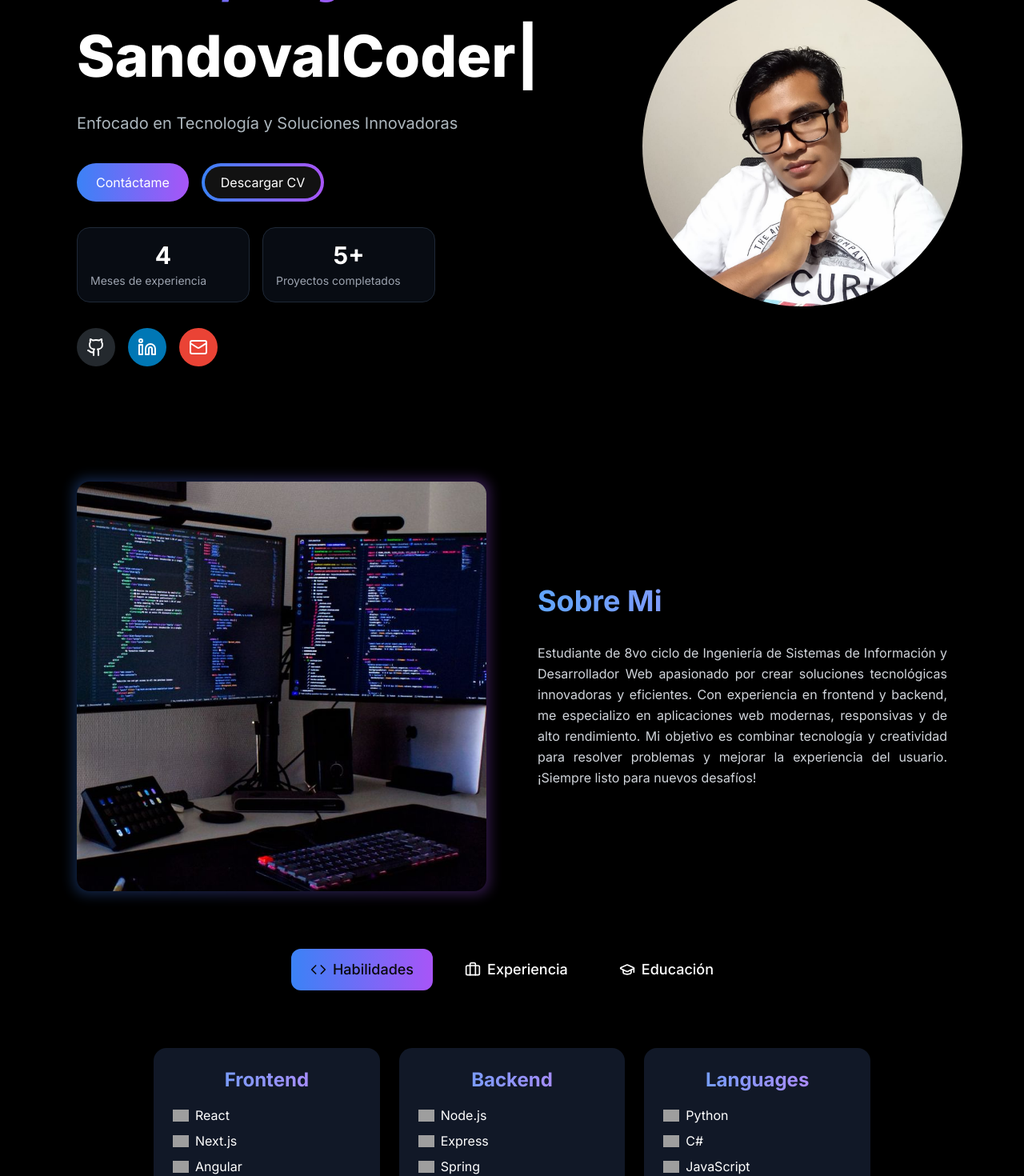
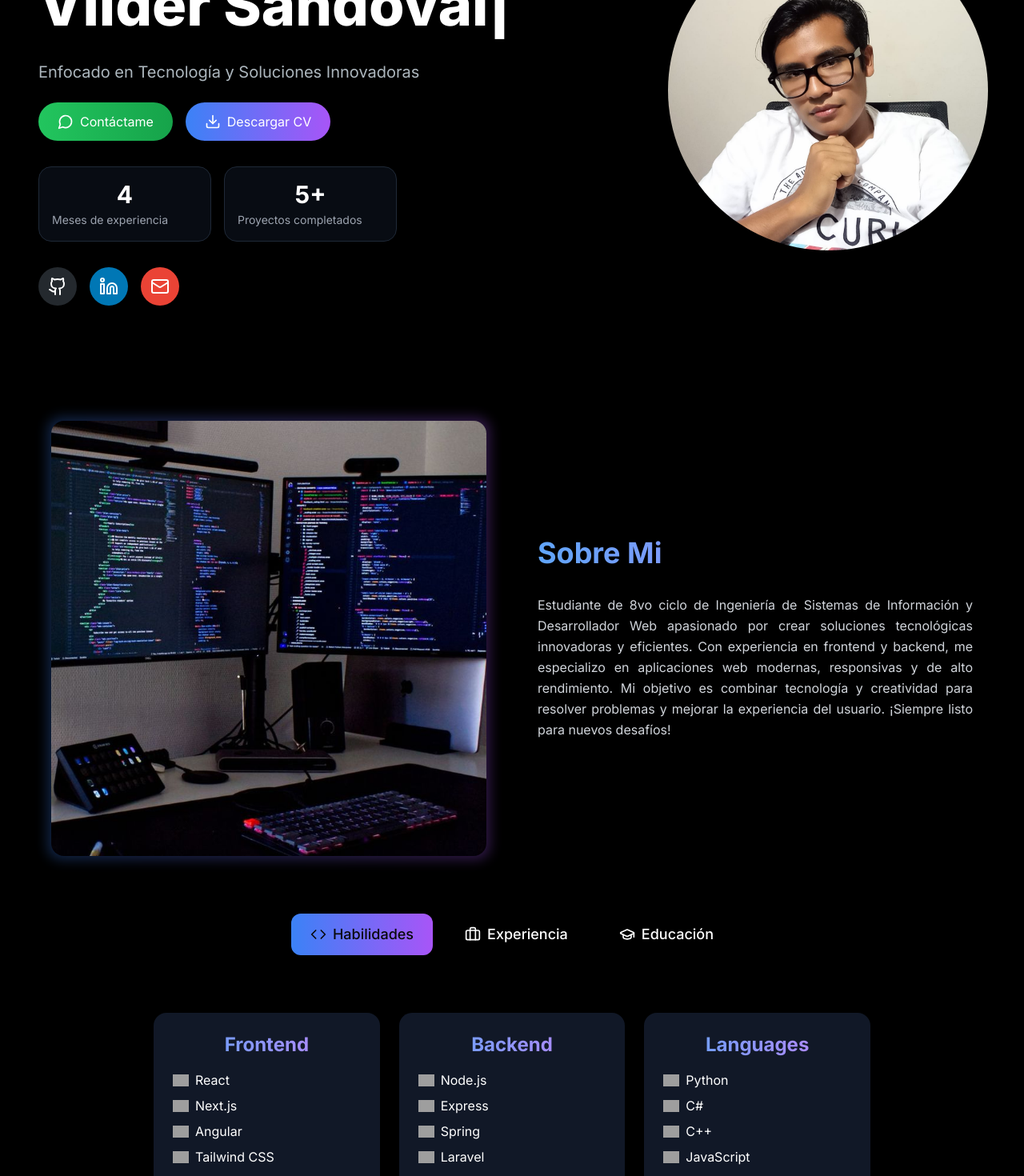
Before and after one commit to SandovalCoder/Portfolio, a Next.js app: page / in a window 1280 px wide. Shown: the part 220-1690 px from the top of the page at 80% size. Built offline with nearby package versions, Linux system fonts and the light colour scheme; grey boxes are pictures that could not be loaded.

Commit message:
Mejorando el diseño

```diff
--- a/app/page.tsx
+++ b/app/page.tsx
@@ -6,10 +6,12 @@ import Footer from "@/components/Footer";
 
 export default function Home() {
   return (
-    <div className="w-full min-h-screen bg-black text-white">
+    <div>
       <Header />
-      <main className="pt-16">
-        <div className="container mx-auto px-8 md:px-16 lg:px-24">
+      <main>
+        <div className="bg-gradient-to-br from-slate-900 via-slate-800 to-slate-900">
+        {/* <div className="container mx-auto px-4 md:px-8 lg:px-12"> */}
+
           <HeroSection />
           <AboutSection />
           <Project />
--- a/components/AboutSection.tsx
+++ b/components/AboutSection.tsx
@@ -5,7 +5,7 @@ import TabsComponent from "./Tabs";
 
 const AboutSection = () => {
   return (
-    <section className="w-full text-white py-20" id="about">
+    <section className="w-full bg-black text-white py-20" id="about">
       <div className="container mx-auto">
         <div className="max-w-6xl mx-auto">
           <div className="grid md:grid-cols-2 gap-16 items-center mb-20">
--- a/components/HeroSection.tsx
+++ b/components/HeroSection.tsx
@@ -4,7 +4,7 @@ import Image from "next/image";
 import { TypeAnimation } from "react-type-animation";
 import { motion } from "framer-motion";
 import Link from "next/link";
-import { Github, Linkedin, Mail } from "lucide-react";
+import { Github, Linkedin, Mail, MessageCircle, Download } from "lucide-react";
 
 const HeroSection = () => {
   const stats = [
@@ -40,10 +40,11 @@ const HeroSection = () => {
   ];
 
   return (
-    <section className="lg:py-16" id="home">
-      <div className="grid grid-cols-1 sm:grid-cols-12">
-        <motion.div
-          initial={{ opacity: 0, scale: 0.5 }}
+    <section className="bg-black text-white py-16 lg:py-16" id="home">
+      <div className="container mx-auto px-4 md:px-8 lg:px-12">
+        <div className="grid grid-cols-1 sm:grid-cols-12">
+          <motion.div
+            initial={{ opacity: 0, scale: 0.5 }}
           animate={{ opacity: 1, scale: 1 }}
           transition={{ duration: 0.5 }}
           className="col-span-8 place-self-center text-center sm:text-left justify-self-start"
@@ -54,7 +55,7 @@ const HeroSection = () => {
             </span>
             <br />
             <TypeAnimation
-              sequence={["SandovalCoder", 1000, "Desarrollador Web", 1000]}
+              sequence={["Vilder Sandoval", 1000, "Desarrollador Web", 1000]}
               wrapper="span"
               speed={50}
               repeat={Infinity}
@@ -64,26 +65,26 @@ const HeroSection = () => {
             Enfocado en Tecnología y Soluciones Innovadoras
           </p>
 
-          <div>
+          <div className="flex flex-col sm:flex-row gap-4 mb-8">
             {/* Botón "Contáctame" que abre WhatsApp */}
             <Link
               href="https://wa.me/51900899586"
               target="_blank"
               rel="noopener noreferrer"
-              className="px-6 inline-block py-3 w-full sm:w-fit rounded-full mr-4 text-white bg-gradient-to-r from-blue-500 to-purple-500 transform transition-transform duration-300 hover:scale-105"
+              className="px-6 py-3 rounded-full text-white bg-gradient-to-r from-green-500 to-green-600 hover:bg-gradient-to-br transform transition-transform duration-300 hover:scale-105 flex items-center justify-center gap-2"
             >
-              Contáctame
+              <MessageCircle size={20} />
+              <span>Contáctame</span>
             </Link>
 
             {/* Botón "Descargar CV" que descarga un archivo PDF */}
             <Link
               href="/SANDOVAL_CV.pdf"
               download="CV_Luis_Sandoval.pdf"
-              className="px-1 inline-block py-1 w-full sm:w-fit rounded-full bg-gradient-to-r from-blue-500 to-purple-500 mt-3 transform transition-transform duration-300 hover:scale-105"
+              className="px-6 py-3 rounded-full text-white bg-gradient-to-r from-blue-500 to-purple-500 hover:bg-gradient-to-br transform transition-transform duration-300 hover:scale-105 flex items-center justify-center gap-2"
             >
-              <span className="block bg-[#121212] hover:bg-slate-800 rounded-full px-5 py-2 text-white">
-                Descargar CV
-              </span>
+              <Download size={20} />
+              <span>Descargar CV</span>
             </Link>
           </div>
 
@@ -95,7 +96,7 @@ const HeroSection = () => {
                 initial={{ opacity: 0, y: 20 }}
                 animate={{ opacity: 1, y: 0 }}
                 transition={{ delay: index * 0.2 }}
-                className="bg-gray-900/50 backdrop-blur-sm p-4 rounded-2xl border border-gray-800 transition-all duration-300"
+                className="bg-gray-900/50  backdrop-blur-sm p-4 rounded-2xl border border-gray-800 transition-all duration-300"
               >
                 <p className="text-3xl font-bold text-white mb-1 text-center">
                   {stat.value}
@@ -140,7 +141,8 @@ const HeroSection = () => {
               height={400}
             />
           </div>
-        </motion.div>
+          </motion.div>
+        </div>
       </div>
     </section>
   );
--- a/components/Project.tsx
+++ b/components/Project.tsx
@@ -1,7 +1,6 @@
 "use client";
 import React, { useState } from "react";
 import Image from "next/image";
-import { ProjectItem, ServiceItem } from "@/types/Projects";
 import { Eye } from "lucide-react";
 
 import { Card, CardContent, CardHeader, CardTitle } from "@/components/ui/card";
@@ -14,139 +13,16 @@ import {
   PaginationPrevious,
 } from "@/components/ui/pagination";
 import techIcons from "@/types/icons";
+import { ProjectsOwn, services } from "@/types/listprojects";
+import type { Project, Service } from "@/types/listprojects";
 
-import RidenOn from "../assets/RidenOn.png";
-import Calculator from "../assets/Calculator.png";
-import UniTrack from "../assets/UniTrack.png";
-import OrganAlzer from "../assets/OrganAlzer.png";
-import Portfolio from "../assets/Portfolio.png";
-import ContigoVoy from "../assets/ContigoVoy.png";
-import AsdenPeru from "../assets/AsdenPeru.png";
-import NovaTech from "../assets/NovaTech.png";
-import CodeJourney from "../assets/CodeJourney.png";
 
-// Define interfaces for items
-
-type PortfolioItem = ProjectItem | ServiceItem;
 
 const Project = () => {
   // Estados para la paginación
   const [currentProjectPage, setCurrentProjectPage] = useState(1);
   const [currentServicePage, setCurrentServicePage] = useState(1);
-  const itemsPerPage = 2; // Número de elementos por página
-
-  // Datos de proyectos personales
-  const ProjectsOwn: ProjectItem[] = [
-    {
-      id: 1,
-      name: "Portfolio",
-      technologies: ["Nextjs", "Tailwind", "TypeScript"],
-      image: Portfolio,
-      description:
-        "Mi portafolio personal construido con Next.js, Tailwind CSS, TypeScript y Framer Motion.",
-      github: "https://github.com/SandovalCoder/Portfolio",
-      demo: "https://portfolio-tau-coral-53.vercel.app/",
-    },
-    {
-      id: 2,
-      name: "CodeJourney",
-      technologies: [
-        "TypeScript",
-        "Tailwind",
-        "Nextjs",
-        "Express",
-        "MongoDB",
-        "Nodejs",
-      ],
-      image: CodeJourney,
-      description:
-        "CodeJourney es una plataforma social de blogging técnico diseñada para desarrolladores. Permite publicar y compartir conocimientos mediante posts, utilizando una arquitectura moderna y escalable.",
-      github: "https://github.com/SandovalCoder/front-CodeJourney",
-      demo: "",
-    },
-    {
-      id: 3,
-      name: "NovaTech",
-      technologies: ["Vite", "TypeScript", "Tailwind"],
-      image: NovaTech,
-      description:
-        "NovaTech es una aplicación de comercio electrónico moderna dedicada a la venta de tecnologías de punta: smartphones, laptops, televisores y más.",
-      github: "https://github.com/SandovalCoder/NovaTech",
-      demo: "https://nova-tech-two.vercel.app/",
-    },
-    {
-      id: 4,
-      name: "RidenOn",
-      technologies: ["HTML5", "CSS3", "Bootstrap"],
-      image: RidenOn,
-      description:
-        "RideOn es una plataforma de compra de autos en línea con diseño responsivo, construida con HTML5, CSS3 y Bootstrap.",
-      github: "https://github.com/SandovalCoder/RideOn_Landing_Page",
-      demo: "https://rideon-y.vercel.app/",
-    },
-    {
-      id: 5,
-      name: "Calculator",
-      technologies: ["HTML5", "CSS3", "Bootstrap", "JavaScript"],
-      image: Calculator,
-      description:
-        "Calculadora simple con operaciones básicas y diseño responsivo, construida con HTML, CSS, Bootstrap 5 y JavaScript.",
-      github: "https://github.com/SandovalCoder/Calculator",
-    },
-    {
-      id: 6,
-      name: "UniTrack",
-      technologies: ["HTML5", "CSS3", "Bootstrap", "JavaScript"],
-      image: UniTrack,
-      description:
-        "UniTrack es una plataforma para gestionar y hacer seguimiento de tu rendimiento académico. Registra tus cursos, calcula tu promedio ponderado y más.",
-      github: "https://github.com/SandovalCoder/PoderadoUniversitario",
-    },
-    {
-      id: 7,
-      name: "OrganAlzer",
-      technologies: ["HTML5", "CSS3", "JavaScript"],
-      image: OrganAlzer,
-      description:
-        "OrganAIzer es un asistente de productividad inteligente que te ayuda a organizar tareas, establecer recordatorios y gestionar tu tiempo de manera eficiente.",
-      github: "https://github.com/SandovalCoder/Coder.github.io",
-    },
-  ];
-
-  // Datos de servicios profesionales
-  const services: ServiceItem[] = [
-    {
-      id: 1,
-      name: "ContigoVoy",
-      technologies: [
-        "Nextjs",
-        "TypeScript",
-        "Supabase",
-        "Tailwind",
-        "PostgreSQL",
-      ],
-      image: ContigoVoy,
-      description:
-        "Plataforma integral de atención psicológica que ofrece terapias virtuales, reserva de citas y acompañamiento personalizado para usuarios en su proceso de bienestar emocional.",
-      company: "NeonHouseLed",
-    },
-    {
-      id: 2,
-      name: "AsdenPerú",
-      technologies: [
-        "Nextjs",
-        "TypeScript",
-        "MongoDB",
-        "Express",
-        "Nodejs",
-        "Tailwind",
-      ],
-      image: AsdenPeru,
-      description:
-        "Plataforma digital que centraliza la gestión y difusión de iniciativas de desarrollo sostenible.\nImpulsa la innovación, transparencia y compromiso social para un Perú más justo.",
-      company: "NeonHouseLed",
-    },
-  ];
+  const itemsPerPage = 4; // Número de elementos por página
 
   // Lógica de paginación para proyectos
   const indexOfLastProject = currentProjectPage * itemsPerPage;
@@ -172,7 +48,7 @@ const Project = () => {
   };
 
   // Componente para renderizar tarjetas
-  const renderCard = (item: PortfolioItem, type: "project" | "service") => (
+  const renderCard = (item: Project | Service, type: "project" | "service") => (
     <div key={item.id} className="group relative">
       <div className="absolute -inset-1 bg-gradient-to-r from-blue-500 to-purple-500 rounded-2xl blur opacity-30 group-hover:opacity-100 transition duration-1000"></div>
       <Card className="relative bg-gray-900/50 border-gray-800 overflow-hidden">
--- a/types/icons.ts
+++ b/types/icons.ts
@@ -14,7 +14,6 @@ const techIcons = {
     Supabase: "https://cdn.jsdelivr.net/gh/devicons/devicon/icons/supabase/supabase-original.svg",
     PostgreSQL: "https://cdn.jsdelivr.net/gh/devicons/devicon/icons/postgresql/postgresql-original.svg",
     Express: "https://cdn.jsdelivr.net/gh/devicons/devicon/icons/express/express-original.svg",
-    HeroUI: "https://raw.githubusercontent.com/devicons/devicon/v2.16.0/icons/heroui/heroui-plain.svg",
     Vite: "https://cdn.jsdelivr.net/gh/devicons/devicon/icons/vitejs/vitejs-original.svg",
 };
 
--- /dev/null
+++ b/types/listprojects.tsx
@@ -0,0 +1,143 @@
+import { StaticImageData } from "next/image";
+import RidenOn from "../assets/RidenOn.png";
+import Calculator from "../assets/Calculator.png";
+import UniTrack from "../assets/UniTrack.png";
+import OrganAlzer from "../assets/OrganAlzer.png";
+import Portfolio from "../assets/Portfolio.png";
+import ContigoVoy from "../assets/ContigoVoy.png";
+import AsdenPeru from "../assets/AsdenPeru.png";
+import NovaTech from "../assets/NovaTech.png";
+import CodeJourney from "../assets/CodeJourney.png";
+
+export interface Project {
+  id: number;
+  name: string;
+  technologies: string[];
+  image: StaticImageData;
+  description: string;
+  github: string;
+  demo?: string;
+}
+
+export interface Service {
+  id: number;
+  name: string;
+  technologies: string[];
+  image: StaticImageData;
+  description: string;
+  company: string;
+}
+
+const ProjectsOwn = [
+  {
+    id: 1,
+    name: "Portfolio",
+    technologies: ["Nextjs", "Tailwind", "TypeScript"],
+    image: Portfolio,
+    description:
+      "Mi portafolio personal construido con Next.js, Tailwind CSS, TypeScript y Framer Motion.",
+    github: "https://github.com/SandovalCoder/Portfolio",
+    demo: "https://sandovalcoder-portfolio.vercel.app/",
+  },
+  {
+    id: 2,
+    name: "CodeJourney",
+    technologies: [
+      "TypeScript",
+      "Tailwind",
+      "Nextjs",
+      "Express",
+      "MongoDB",
+      "Nodejs",
+    ],
+    image: CodeJourney,
+    description:
+      "CodeJourney es una plataforma social de blogging técnico diseñada para desarrolladores. Permite publicar y compartir conocimientos mediante posts, utilizando una arquitectura moderna y escalable.",
+    github: "https://github.com/SandovalCoder/front-CodeJourney",
+    demo: "https://code-journey-phi.vercel.app",
+  },
+  {
+    id: 3,
+    name: "NovaTech",
+    technologies: ["Vite", "TypeScript", "Tailwind"],
+    image: NovaTech,
+    description:
+      "NovaTech es una aplicación de comercio electrónico moderna dedicada a la venta de tecnologías de punta: smartphones, laptops, televisores y más.",
+    github: "https://github.com/SandovalCoder/NovaTech",
+    demo: "https://nova-tech-two.vercel.app/",
+  },
+  {
+    id: 4,
+    name: "RidenOn",
+    technologies: ["HTML5", "CSS3", "Bootstrap"],
+    image: RidenOn,
+    description:
+      "RideOn es una plataforma de compra de autos en línea con diseño responsivo, construida con HTML5, CSS3 y Bootstrap.",
+    github: "https://github.com/SandovalCoder/RideOn_Landing_Page",
+    demo: "https://rideon-y.vercel.app/",
+  },
+  {
+    id: 5,
+    name: "Calculator",
+    technologies: ["HTML5", "CSS3", "Bootstrap", "JavaScript"],
+    image: Calculator,
+    description:
+      "Calculadora simple con operaciones básicas y diseño responsivo, construida con HTML, CSS, Bootstrap 5 y JavaScript.",
+    github: "https://github.com/SandovalCoder/Calculator",
+  },
+  {
+    id: 6,
+    name: "UniTrack",
+    technologies: ["HTML5", "CSS3", "Bootstrap", "JavaScript"],
+    image: UniTrack,
+    description:
+      "UniTrack es una plataforma para gestionar y hacer seguimiento de tu rendimiento académico. Registra tus cursos, calcula tu promedio ponderado y más.",
+    github: "https://github.com/SandovalCoder/PoderadoUniversitario",
+  },
+  {
+    id: 7,
+    name: "OrganAlzer",
+    technologies: ["HTML5", "CSS3", "JavaScript"],
+    image: OrganAlzer,
+    description:
+      "OrganAIzer es un asistente de productividad inteligente que te ayuda a organizar tareas, establecer recordatorios y gestionar tu tiempo de manera eficiente.",
+    github: "https://github.com/SandovalCoder/Coder.github.io",
+  },
+];
+
+// Datos de servicios profesionales
+const services= [
+  {
+    id: 1,
+    name: "ContigoVoy",
+    technologies: [
+      "Nextjs",
+      "TypeScript",
+      "Supabase",
+      "Tailwind",
+      "PostgreSQL",
+    ],
+    image: ContigoVoy,
+    description:
+      "Plataforma integral de atención psicológica que ofrece terapias virtuales, reserva de citas y acompañamiento personalizado para usuarios en su proceso de bienestar emocional.",
+    company: "NeonHouseLed",
+  },
+  {
+    id: 2,
+    name: "AsdenPerú",
+    technologies: [
+      "Nextjs",
+      "TypeScript",
+      "MongoDB",
+      "Express",
+      "Nodejs",
+      "Tailwind",
+    ],
+    image: AsdenPeru,
+    description:
+      "Plataforma digital que centraliza la gestión y difusión de iniciativas de desarrollo sostenible.\nImpulsa la innovación, transparencia y compromiso social para un Perú más justo.",
+    company: "NeonHouseLed",
+  },
+];
+
+export { ProjectsOwn, services };
--- a/types/technologies.ts
+++ b/types/technologies.ts
@@ -10,7 +10,7 @@ const technologies = {
         { name: 'Node.js', icon: 'https://cdn.jsdelivr.net/gh/devicons/devicon/icons/nodejs/nodejs-original.svg' },
         { name: 'Express', icon: 'https://cdn.jsdelivr.net/gh/devicons/devicon/icons/express/express-original.svg' },
         { name: 'Spring', icon: 'https://cdn.jsdelivr.net/gh/devicons/devicon/icons/spring/spring-original.svg' },
-        // { name: 'PHP', icon: 'https://cdn.jsdelivr.net/gh/devicons/devicon/icons/php/php-original.svg' },
+        { name: 'Laravel', icon: 'https://cdn.jsdelivr.net/gh/devicons/devicon@latest/icons/laravel/laravel-original.svg' },
         { name: 'MongoDB', icon: 'https://cdn.jsdelivr.net/gh/devicons/devicon/icons/mongodb/mongodb-original.svg' },
         { name: 'PostgreSQL', icon: 'https://cdn.jsdelivr.net/gh/devicons/devicon/icons/postgresql/postgresql-original.svg' },
         { name: 'MySQL', icon: 'https://cdn.jsdelivr.net/gh/devicons/devicon/icons/mysql/mysql-original.svg' },
@@ -19,6 +19,7 @@ const technologies = {
     languages: [
         { name: 'Python', icon: 'https://cdn.jsdelivr.net/gh/devicons/devicon/icons/python/python-original.svg' },
         { name: 'C#', icon: 'https://cdn.jsdelivr.net/gh/devicons/devicon/icons/csharp/csharp-original.svg' },
+        { name: 'C++', icon: 'https://cdn.jsdelivr.net/gh/devicons/devicon@latest/icons/cplusplus/cplusplus-original.svg' },
         { name: 'JavaScript', icon: 'https://cdn.jsdelivr.net/gh/devicons/devicon/icons/javascript/javascript-original.svg' },
         { name: 'TypeScript', icon: 'https://cdn.jsdelivr.net/gh/devicons/devicon/icons/typescript/typescript-original.svg' },
         { name: 'Java', icon: 'https://cdn.jsdelivr.net/gh/devicons/devicon/icons/java/java-original.svg' },
```
Also changed, not shown: types/Projects.d.ts (deleted, +0 -20 lines).
